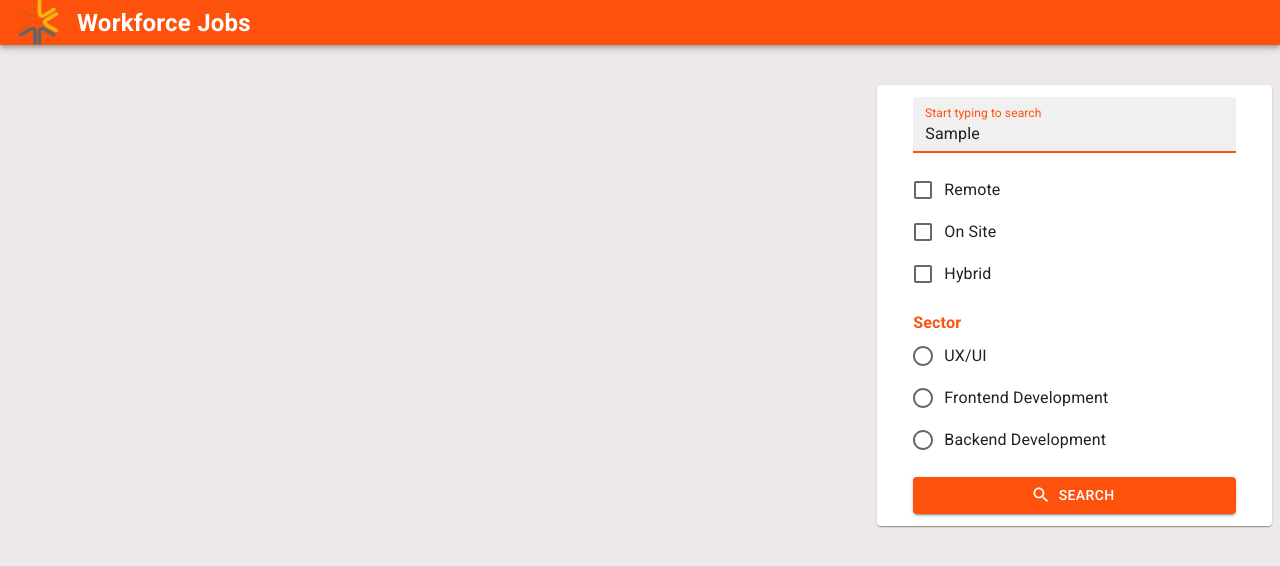
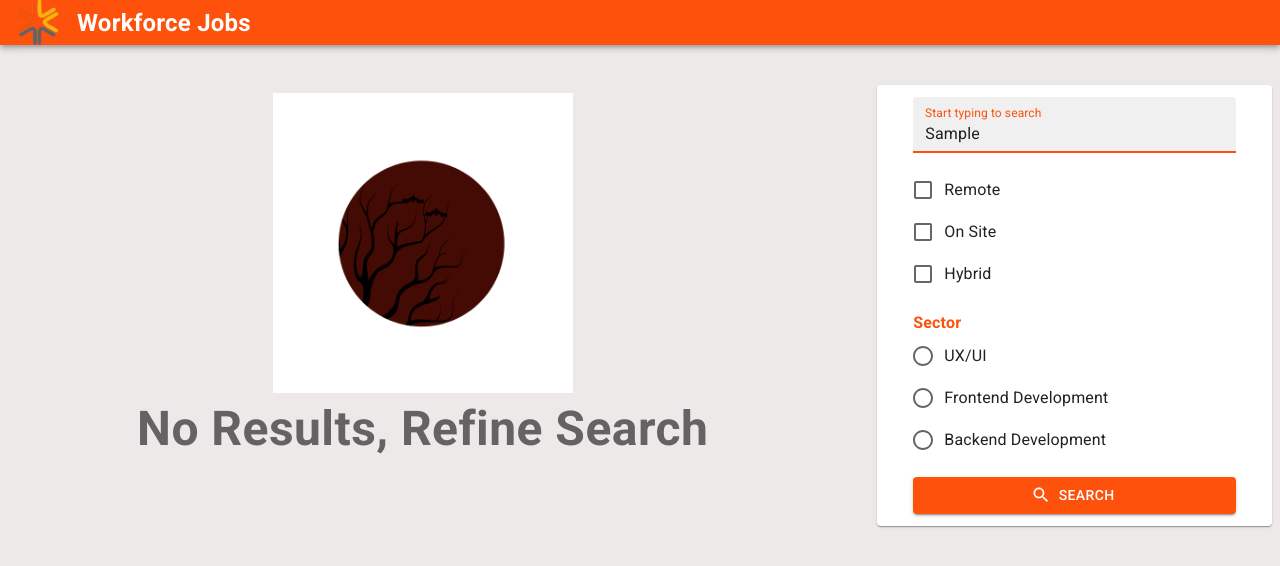
Before and after one commit to vicowiti/workforce-test, a React (Vite) app: page / in a window 1280 px wide. Both pictures are taken after typing "Sample" into the empty fields and a click on the button "SEARCH". Shown: the top 566 px of the page. Built offline with nearby package versions, Linux system fonts and the light colour scheme.

Commit message:
Added no results feedback

```diff
--- /dev/null
+++ b/src/components/NoData.tsx
@@ -0,0 +1,22 @@
+import { Stack, Typography } from "@mui/material";
+import Search from "../assets/search.gif";
+
+const NoData = () => {
+  return (
+    <Stack p={2}>
+      <div style={{ display: "flex", justifyContent: "center" }}>
+        <img src={Search} alt="No data animation" width="300" />
+      </div>
+      <Typography
+        fontSize="3rem"
+        fontWeight="600"
+        textAlign="center"
+        color="secondary"
+      >
+        No Results, Refine Search
+      </Typography>
+    </Stack>
+  );
+};
+
+export default NoData;
--- a/src/components/RenderData.tsx
+++ b/src/components/RenderData.tsx
@@ -2,13 +2,16 @@ import { Container } from "@mui/material";
 import React from "react";
 import { JobPost, RenderDataProps } from "../utils/data";
 import JobCard from "./JobCard";
+import NoData from "./NoData";
 
 const RenderData = ({ data }: RenderDataProps) => {
   return (
     <div>
-      {data.map((job) => (
-        <JobCard key={job.id} job={job} />
-      ))}
+      {data.length > 0 ? (
+        data.map((job) => <JobCard key={job.id} job={job} />)
+      ) : (
+        <NoData />
+      )}
     </div>
   );
 };
```
Also changed, not shown: src/assets/demo.png, src/assets/search.gif (added).
